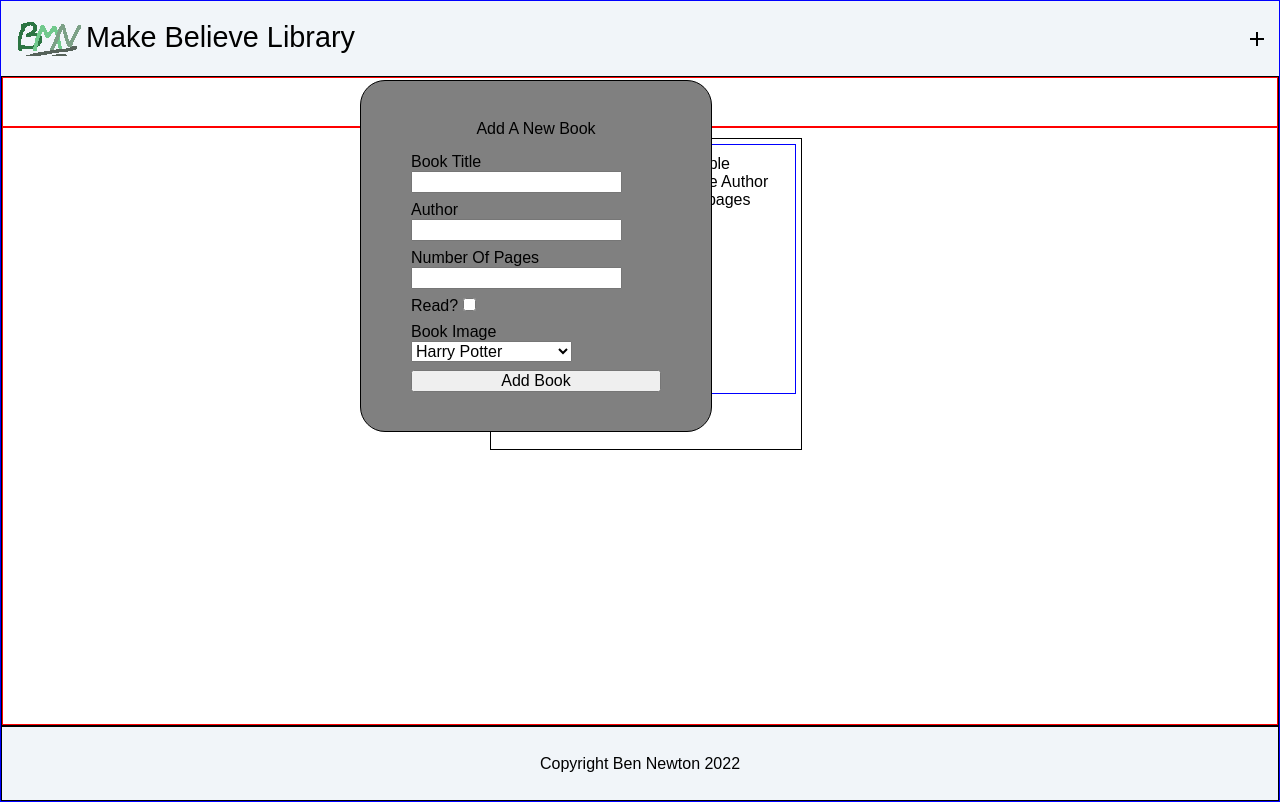
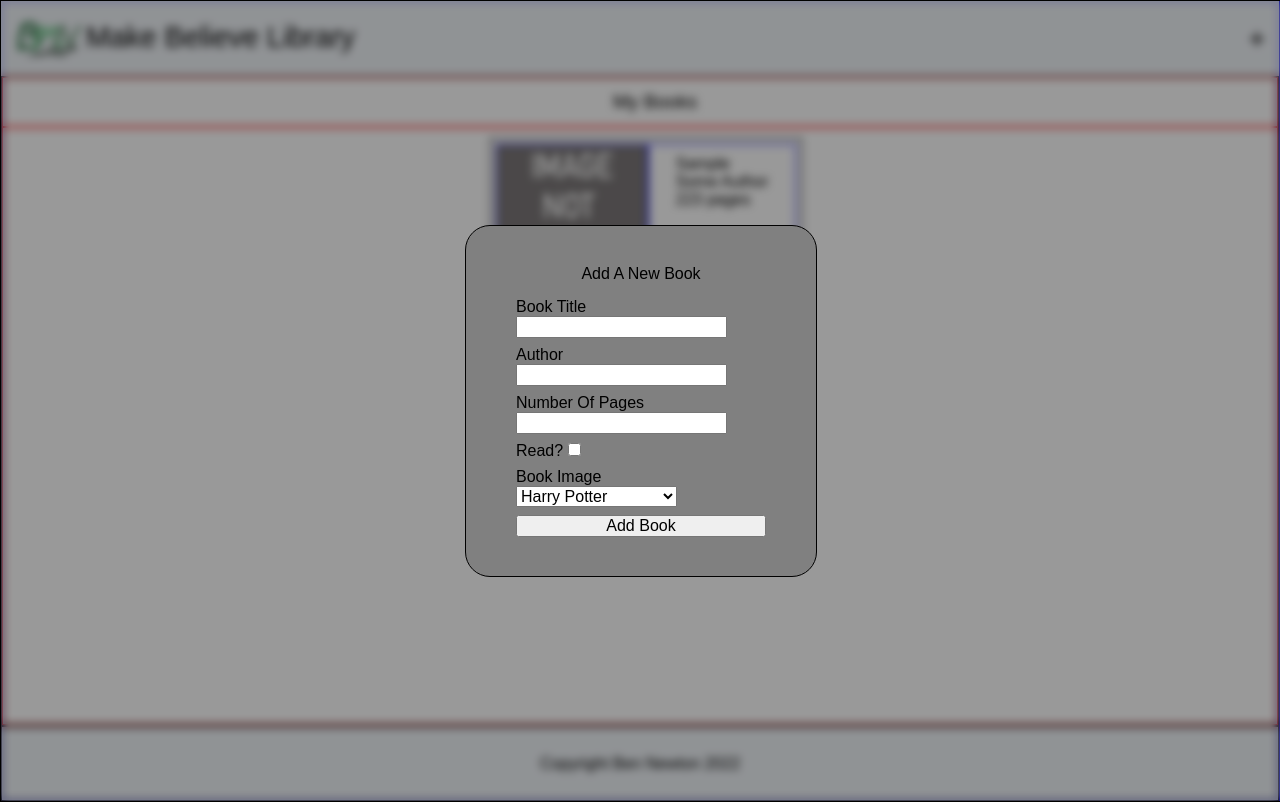
Before and after one commit to BenNewton1991/library, a plain HTML site: page index.html in a window 1280 px wide. Both pictures are taken after a click on the picture 1257 px from the left and 38 px from the top of the page. Drawn offline with Linux system fonts and the light colour scheme.

Commit message:
made form backdrop nicer

```diff
--- a/index.html
+++ b/index.html
@@ -13,8 +13,11 @@
 <body>
     <script src="./script.js" defer></script>
 
+    <div id="backdrop">
 
-    <div id = 'popup'>
+
+
+    <div class="popup" id = 'popup'>
         <p class="pop-up-text">Add A New Book</p>
         <form id="book-form">
             <div>
@@ -53,6 +56,10 @@
 
         </form>
     </div>
+
+    </div>
+
+
 
     <div class="main">
         <div class="header">
--- a/script.js
+++ b/script.js
@@ -7,7 +7,7 @@ close_popup()
 
 class book {
 
-        constructor(title, author, pageCount, rating, read, image = 'default') {
+        constructor(title ='random book', author='some author', pageCount='over 9000 ', rating, read = 'Read', image = 'default') {
             this.id = currentId;
         console.log(this.id)
         currentId ++;
@@ -145,7 +145,10 @@ add_book.addEventListener('click', open_popup)
 
 function open_popup () {
     const popup = document.getElementById('popup').style.display = 'flex';
+    const backdrop = document.getElementById('backdrop').style.display = 'flex';
+
     console.log('worked')
+
 
 }
 
@@ -154,6 +157,7 @@ close_book.addEventListener('click', close_popup)
 
 function close_popup () {
     const popup = document.getElementById('popup').style.display = 'none';
+    const backdrop = document.getElementById('backdrop').style.display = 'none';
     console.log('worked')
 
 }
--- a/style.css
+++ b/style.css
@@ -163,7 +163,7 @@
 
 
 #popup {
-    position: fixed;
+
     top: 10vh;
     left: 45vh;
     background-color: gray;
@@ -187,6 +187,25 @@
     padding-bottom: 15px;
 }
 
+#backdrop {
+    position: fixed;
+    top: 0;
+    left: 0;
+    width: 100%;
+    height: 100vh;
+    background-color: rgba(0,0,0,0.4);
+    border: 1px solid black;
+    backdrop-filter: blur(4px);
+    display: none;
+    flex-direction: column;
+    align-items: center;
+    justify-content: center;
+
+
+}
+
+
+
 
 /* Footer */
 
```
